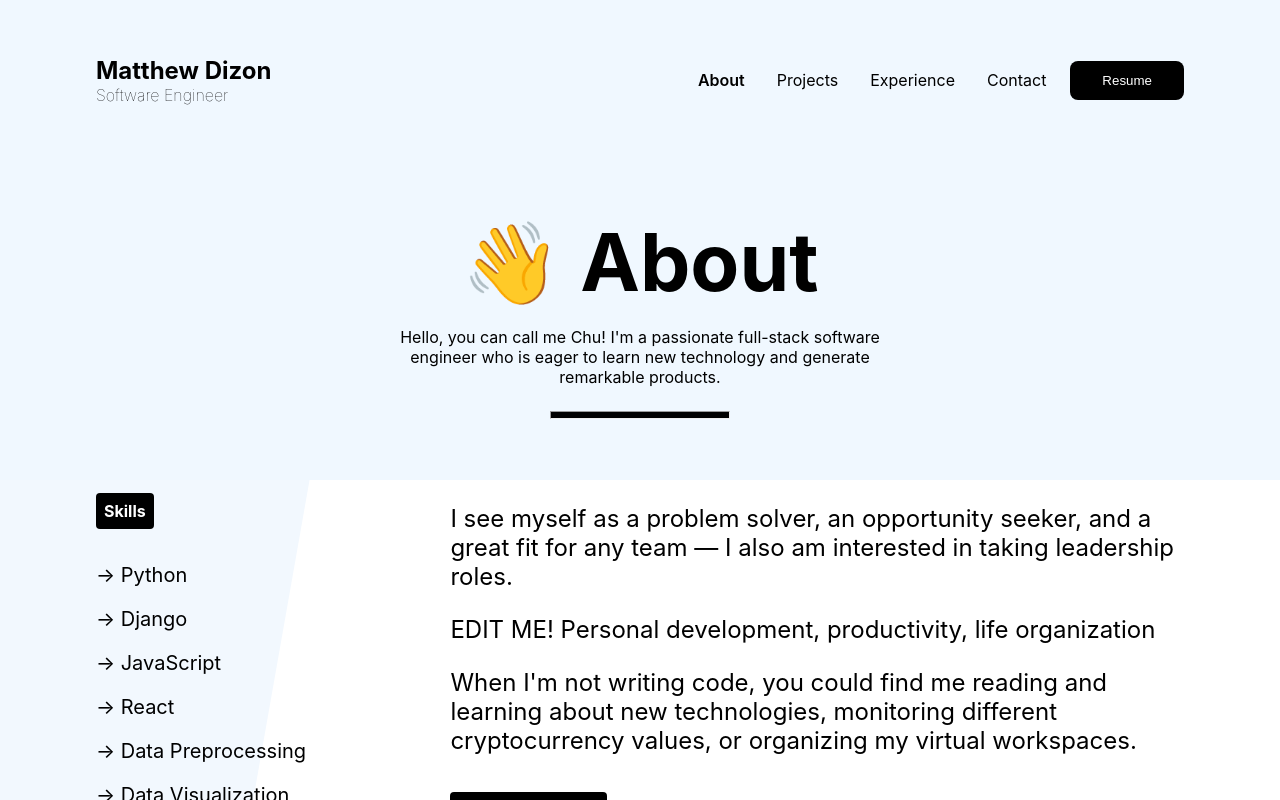
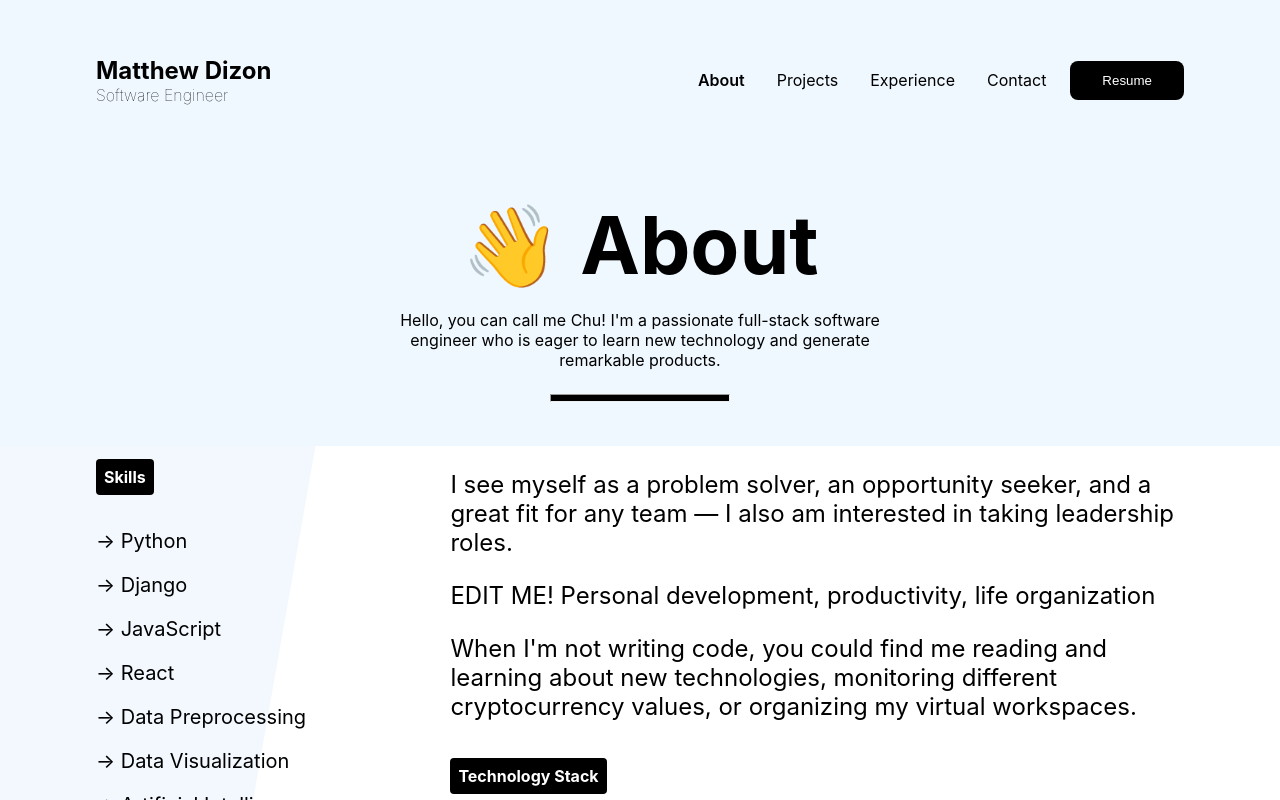
Before and after one commit to matthewdizon/nextjs-portfolio-website, a Next.js app: page /about in a window 1280 px wide. Shown: the top 800 px of the page. Built offline with nearby package versions, Linux system fonts and the light colour scheme.

Commit message:
fixed hero on smaller viewheights

```diff
--- a/components/Hero.js
+++ b/components/Hero.js
@@ -7,7 +7,8 @@ const StyledHero = styled.div`
     justify-content: center;
     align-items: center;
 
-    height: 40vh;
+    /* height: 40vh; */
+    padding: 36px 0;
     background-color: aliceblue;
 
     h1 {
```
